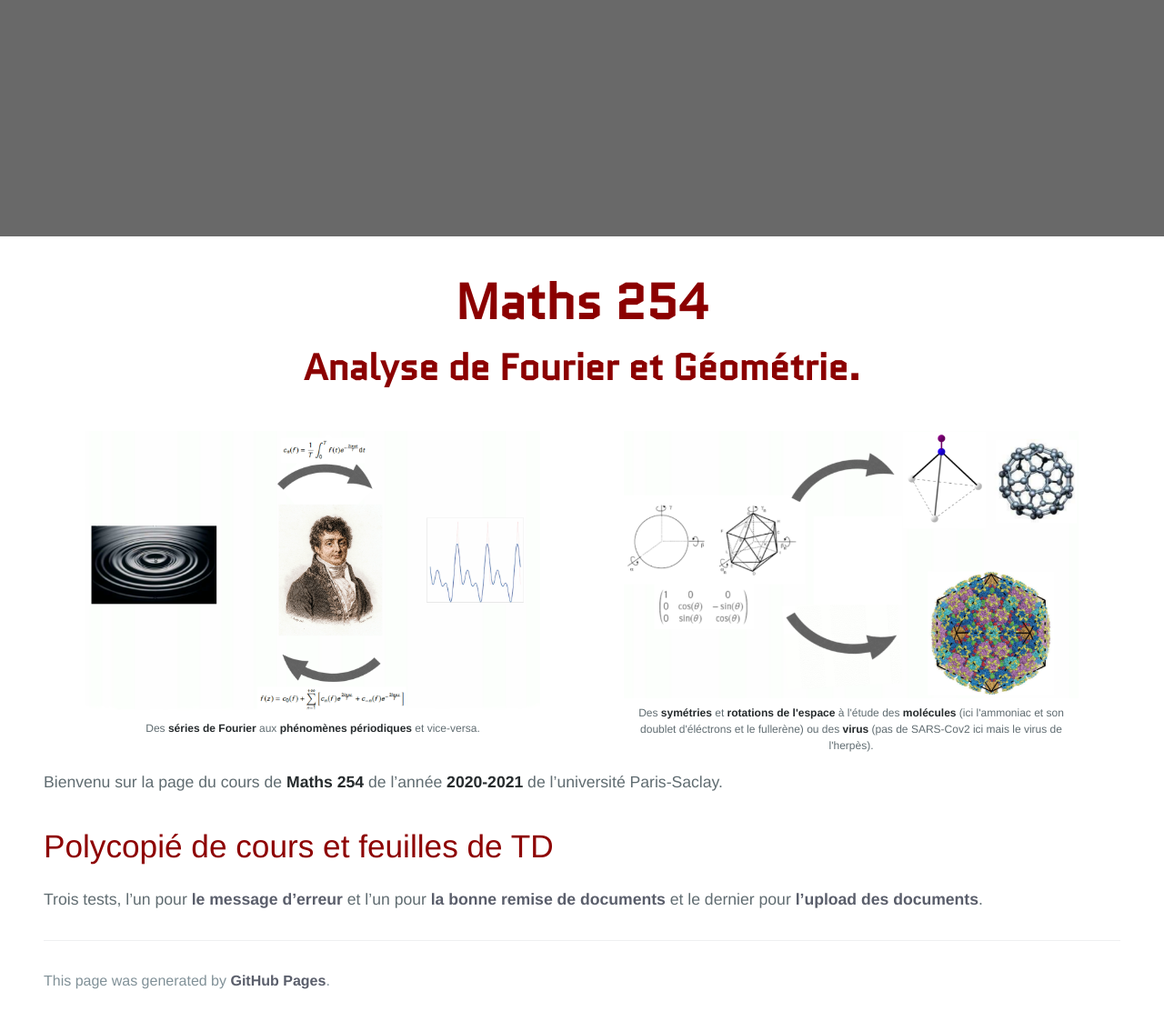
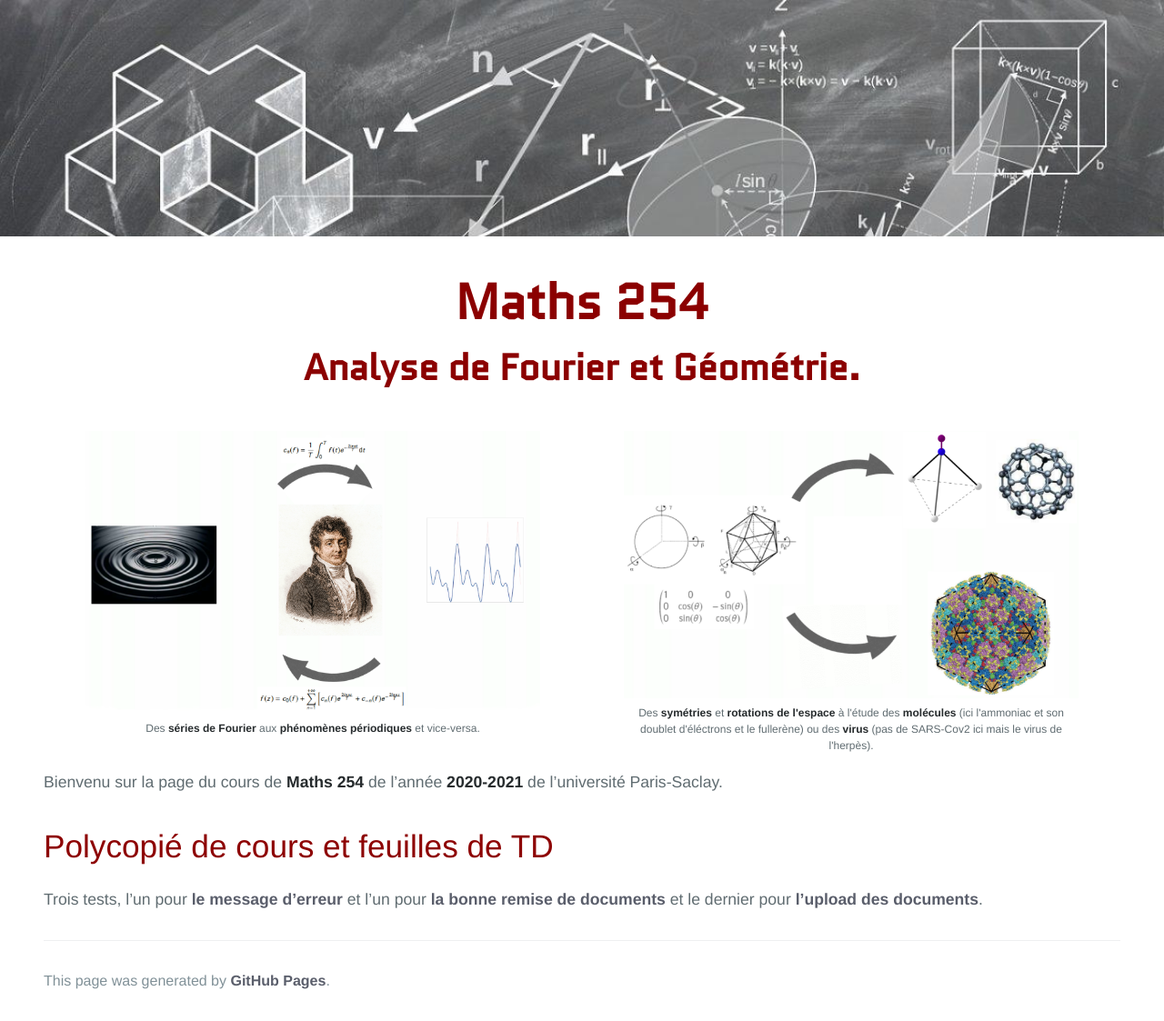
Before and after one commit to KevinDestagnol/algebre.github.io, a Jekyll site: the page built from index.md, in a window 1280 px wide. Shown: the whole page at 91% size. Built offline with Jekyll 4.4.1, drawn with Linux system fonts in a browser that asks for light colours; some web fonts are replaced; our own code applies the rules of GitHub Pages for plain Markdown files.

Commit message:
Update jekyll-theme-cayman.scss

```diff
--- a/_sass/jekyll-theme-cayman.scss
+++ b/_sass/jekyll-theme-cayman.scss
@@ -318,7 +318,7 @@ a:hover{
   color: black;
   text-align: center;
   background-color: $header-bg-color;
-  background-image: url("../math_bg.jpg");
+  background-image: url("/math_bg.jpg");
   background-size: cover;
   background-opacity:0.6;
   height:260px;
```
